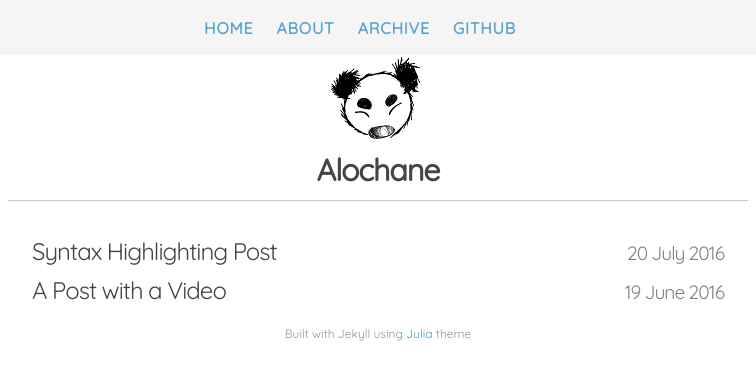
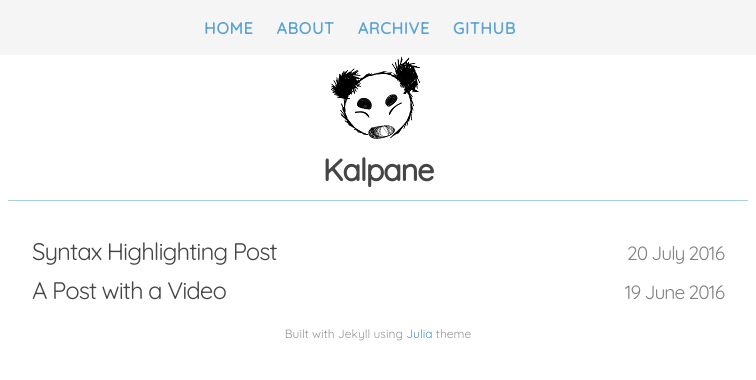
Before and after one commit to kingspp/kingspp.github.io, a Jekyll site: the page built from index.html, in a window 1280 px wide. Shown: the top 380 px of the page, without its empty margins (262-1018 px from the left). Built offline with Jekyll 4.4.1, drawn with Linux system fonts in a browser that asks for light colours; nearby versions of some CDN libraries.

Commit message:
Update _config.yml

```diff
--- a/_config.yml
+++ b/_config.yml
@@ -1,5 +1,5 @@
 # Site settings
-title: Alochane #website title
+title: Kalpane #website title
 description: > # this means to ignore newlines until "baseurl:"
   Kalpane
 url: https://kingspp.github.io # the base hostname & protocol for your site
```
